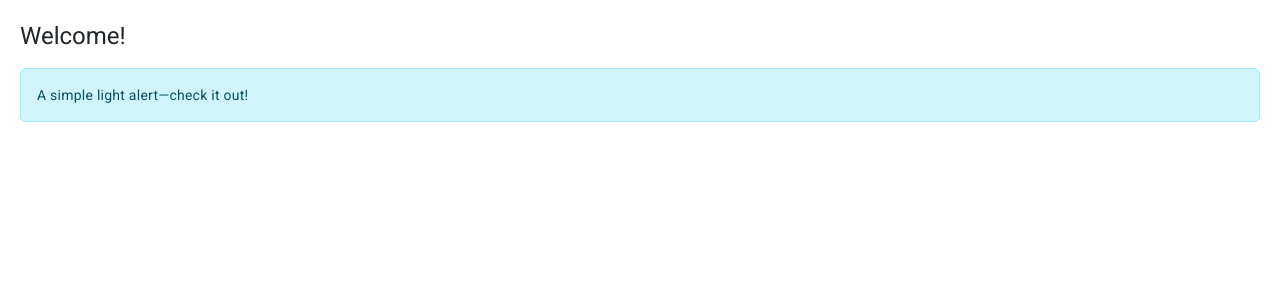
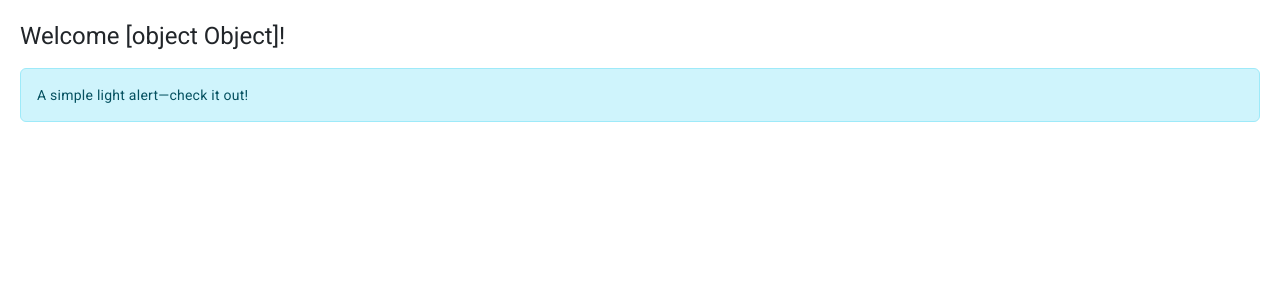
Before and after one commit to olusprogr/private-website, an Angular app: page /main in a window 1280 px wide. Shown: the top 300 px of the page. Built offline with nearby package versions, Linux system fonts and the light colour scheme.

Commit message:
init login user

```diff
--- a/src/app/app.routes.ts
+++ b/src/app/app.routes.ts
@@ -3,7 +3,7 @@ import { LoginComponent } from './login/login.component';
 import { MainComponent } from './main/main.component';
 
 export const routes: Routes = [
-    { path: '', redirectTo: 'login', pathMatch: 'full' },
+    { path: '', redirectTo: 'main', pathMatch: 'full' },
     { path: 'login', component: LoginComponent },
     { path: 'main', component: MainComponent }
 ];
--- a/src/app/login/login.component.ts
+++ b/src/app/login/login.component.ts
@@ -4,8 +4,12 @@ import {MatButtonModule} from '@angular/material/button';
 import {MatFormFieldModule} from '@angular/material/form-field';
 import {MatInputModule} from '@angular/material/input';
 import { Router } from '@angular/router';
+import { UserService } from '../user.service';
 
-
+interface User {
+  name: string;
+  email: string;
+}
 
 @Component({
   selector: 'app-login',
@@ -22,17 +26,26 @@ import { Router } from '@angular/router';
 export class LoginComponent {
   username = '';
   password = '';
+  currentUser: User
 
   constructor(
-    private router: Router
+    private router: Router,
+    private user: UserService
     ) {
-
+      this.currentUser = {
+        name: '',
+        email: ''
+      };
     }
 
   login() {
     if (this.username === 'admin' && this.password === 'pass') {
       alert('Logged in successfully');
       this.router.navigate(['/main'])
+      this.user.setCurrentUser(this.currentUser = {
+        name: "Administrator",
+        email: 'olus.main@gmail.com'
+      })
     } else {
       alert('Invalid credentials');
     }
--- a/src/app/main/main.component.html
+++ b/src/app/main/main.component.html
@@ -1,5 +1,5 @@
 <div class="body">
-    <h1>Welcome!</h1>
+    <h1>Welcome {{this.currentUser}}!</h1>
     <div class="alert alert-info" role="alert">
         A simple light alert—check it out!
     </div>
--- a/src/app/main/main.component.ts
+++ b/src/app/main/main.component.ts
@@ -1,4 +1,10 @@
 import { Component } from '@angular/core';
+import { UserService } from '../user.service';
+
+interface User {
+  name: string,
+  email: string
+}
 
 @Component({
   selector: 'app-main',
@@ -8,5 +14,11 @@ import { Component } from '@angular/core';
   styleUrl: './main.component.css'
 })
 export class MainComponent {
+  currentUser: User
 
+  constructor(
+    private isUser: UserService,
+    ) {
+    this.currentUser = isUser.getCurrentUser()
+  }
 }
--- /dev/null
+++ b/src/app/user.service.ts
@@ -0,0 +1,28 @@
+import { Injectable } from '@angular/core';
+
+interface User {
+  name: string;
+  email: string;
+}
+
+@Injectable({
+  providedIn: 'root'
+})
+export class UserService {
+  currentUser: User
+
+  constructor() {
+    this.currentUser = {
+      name: '',
+      email: ''
+    }
+  }
+
+  setCurrentUser(user: User) {
+    this.currentUser = user
+  }
+
+  getCurrentUser() {
+    return this.currentUser
+  }
+}
```
Also changed, not shown: 1 other file (tests, documents, lock files or other folders).
